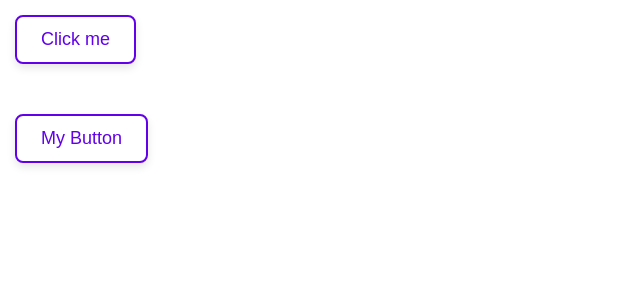
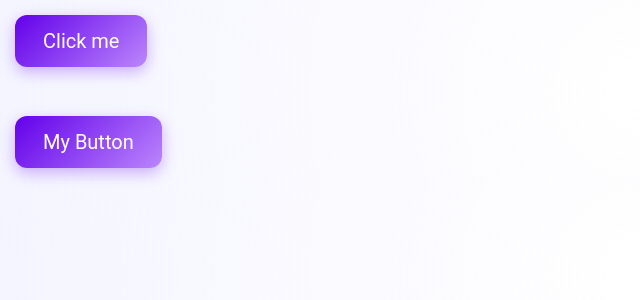
Before and after one commit to RensithUdara/react-events, a React (Create React App) app: page / in a window 1280 px wide. Shown: the top 300 px of the page, without its empty margins (0-640 px from the left). Built offline with nearby package versions, Linux system fonts and the light colour scheme.

Commit message:
Modify UI

```diff
--- a/src/App.css
+++ b/src/App.css
@@ -1,73 +1,75 @@
 /* App.css */
 
-/* Styling the buttons */
+/* Styling the primary buttons */
 button {
-  padding: 12px 24px;
-  font-size: 18px;
+  padding: 14px 28px;
+  font-size: 20px;
   margin: 15px;
-  border: 2px solid #6200ea;
-  background-color: #fff;
-  color: #6200ea;
+  border: none;
+  background: linear-gradient(135deg, #6200ea, #bb86fc);
+  color: #ffffff;
   cursor: pointer;
-  border-radius: 8px;
-  box-shadow: 0 4px 8px rgba(0, 0, 0, 0.1);
-  transition: background-color 0.3s, color 0.3s, transform 0.2s;
-  font-family: 'Arial', sans-serif;
+  border-radius: 12px;
+  box-shadow: 0 5px 15px rgba(98, 0, 234, 0.3);
+  transition: transform 0.3s, box-shadow 0.3s;
+  font-family: 'Roboto', sans-serif;
 }
 
 button:hover {
-  background-color: #6200ea;
-  color: #fff;
-  transform: translateY(-2px);
-  box-shadow: 0 6px 12px rgba(98, 0, 234, 0.3);
+  transform: translateY(-3px);
+  box-shadow: 0 8px 20px rgba(98, 0, 234, 0.5);
 }
 
 button:active {
-  background-color: #3700b3;
-  color: #fff;
-  transform: translateY(0);
-  box-shadow: 0 3px 6px rgba(55, 0, 179, 0.3);
+  transform: translateY(1px);
+  box-shadow: 0 3px 10px rgba(98, 0, 234, 0.3);
 }
 
-/* Additional styling for custom MyButton component */
+/* Styling for the MyButton component */
 .my-button {
-  padding: 12px 24px;
-  font-size: 18px;
-  border: 2px solid #d32f2f;
-  background-color: #f44336;
-  color: #fff;
+  padding: 14px 28px;
+  font-size: 20px;
+  background: linear-gradient(135deg, #f44336, #e57373);
+  border: none;
+  color: #ffffff;
   cursor: pointer;
-  border-radius: 8px;
+  border-radius: 12px;
   margin: 15px;
-  box-shadow: 0 4px 8px rgba(0, 0, 0, 0.1);
-  transition: background-color 0.3s, transform 0.2s;
-  font-family: 'Verdana', sans-serif;
+  box-shadow: 0 5px 15px rgba(244, 67, 54, 0.3);
+  transition: transform 0.3s, box-shadow 0.3s;
+  font-family: 'Montserrat', sans-serif;
 }
 
 .my-button:hover {
-  background-color: #b71c1c;
-  transform: translateY(-2px);
-  box-shadow: 0 6px 12px rgba(183, 28, 28, 0.3);
+  transform: translateY(-3px);
+  box-shadow: 0 8px 20px rgba(244, 67, 54, 0.5);
 }
 
 .my-button:active {
-  background-color: #880e4f;
-  transform: translateY(0);
-  box-shadow: 0 3px 6px rgba(136, 14, 79, 0.3);
+  transform: translateY(1px);
+  box-shadow: 0 3px 10px rgba(244, 67, 54, 0.3);
 }
 
-/* Adding subtle animations */
-@keyframes fadeIn {
+/* Adding a subtle gradient background to the page */
+body {
+  background: radial-gradient(circle, rgba(255, 255, 255, 1), rgba(240, 240, 255, 0.7));
+  font-family: 'Roboto', sans-serif;
+  margin: 0;
+  padding: 0;
+}
+
+/* Adding subtle animation for appearance */
+@keyframes slideIn {
   from {
     opacity: 0;
-    transform: scale(0.95);
+    transform: translateY(10px);
   }
   to {
     opacity: 1;
-    transform: scale(1);
+    transform: translateY(0);
   }
 }
 
 button, .my-button {
-  animation: fadeIn 0.5s ease-in-out;
+  animation: slideIn 0.6s ease-in-out;
 }
```
